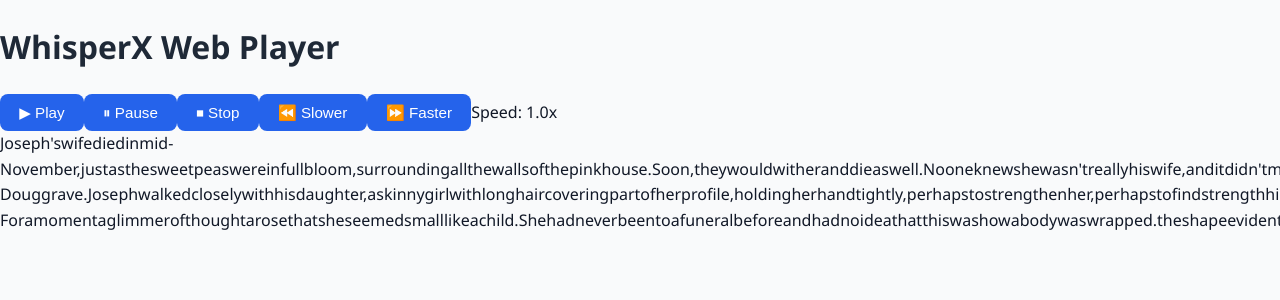
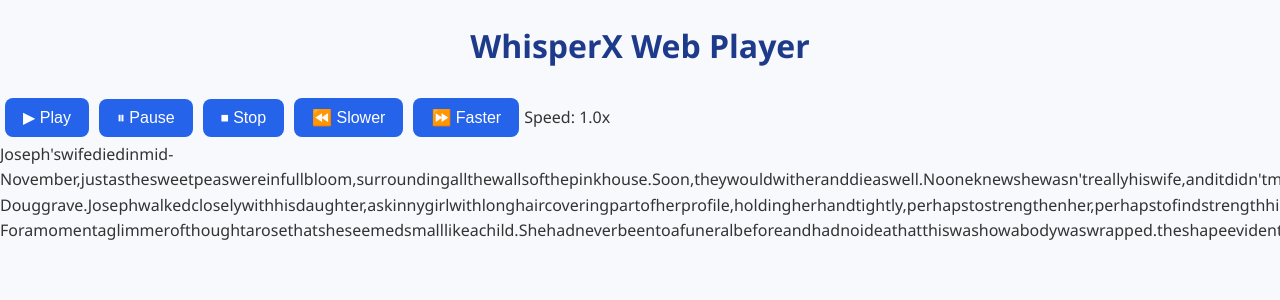
Before and after one commit to leebar3038080/book-web-player, a Next.js app: page / in a window 1280 px wide. Shown: the top 300 px of the page. Built offline with nearby package versions, Linux system fonts and the light colour scheme.

Commit message:
Update globals.css

```diff
--- a/styles/globals.css
+++ b/styles/globals.css
@@ -1,68 +1,59 @@
-/* עיצוב בסיסי לכל הדף */
+/* עיצוב כללי */
 body {
   margin: 0;
   font-family: "Segoe UI", Tahoma, Geneva, Verdana, sans-serif;
-  background-color: #f9fafb;
-  color: #111827;
+  background-color: #f7f9fc;
+  color: #333;
   line-height: 1.6;
 }
 
-/* כותרת */
-h1, h2, h3 {
-  font-weight: 600;
-  color: #1f2937;
-}
-
-/* קונטיינר מרכזי */
-.container {
-  max-width: 900px;
-  margin: 0 auto;
-  padding: 2rem;
-}
-
-/* תיבת הטקסט */
-.text-box {
-  background: #ffffff;
-  border-radius: 12px;
-  padding: 1.5rem;
-  box-shadow: 0 4px 12px rgba(0, 0, 0, 0.05);
-  margin-bottom: 1.5rem;
-}
-
-/* מילים שנבחרו */
-.highlight {
-  background-color: #dbeafe; /* כחול בהיר */
-  color: #1e3a8a; /* כחול כהה */
-  border-radius: 4px;
-  padding: 2px 4px;
+/* כותרת ראשית */
+h1 {
+  text-align: center;
+  font-size: 2rem;
+  margin-top: 20px;
+  color: #1e3a8a;
 }
 
 /* כפתורים */
 button {
-  background-color: #2563eb;
+  background: #2563eb;
   color: white;
   border: none;
+  padding: 10px 18px;
+  margin: 5px;
   border-radius: 8px;
-  padding: 0.6rem 1.2rem;
-  font-size: 0.95rem;
+  font-size: 1rem;
   cursor: pointer;
   transition: background 0.2s ease;
 }
 
 button:hover {
-  background-color: #1d4ed8;
+  background: #1d4ed8;
 }
 
-/* כפתורי עכבר ימין ושמאל */
-.button-group {
-  display: flex;
-  gap: 0.8rem;
-  margin-top: 1rem;
+button:disabled {
+  background: #93c5fd;
+  cursor: not-allowed;
 }
 
-/* נגן אודיו */
-audio {
-  width: 100%;
-  margin-top: 1rem;
-  border-radius: 8px;
+/* אזור שליטה (נגן) */
+.controls {
+  display: flex;
+  justify-content: center;
+  flex-wrap: wrap;
+  margin: 20px auto;
 }
+
+/* טקסט הספר */
+.text-content {
+  max-width: 800px;
+  margin: 20px auto;
+  padding: 20px;
+  background: #ffffff;
+  border-radius: 12px;
+  box-shadow: 0 2px 6px rgba(0, 0, 0, 0.1);
+  font-size: 1.1rem;
+  white-space: pre-line;
+  line-height: 1.8;
+}
```
